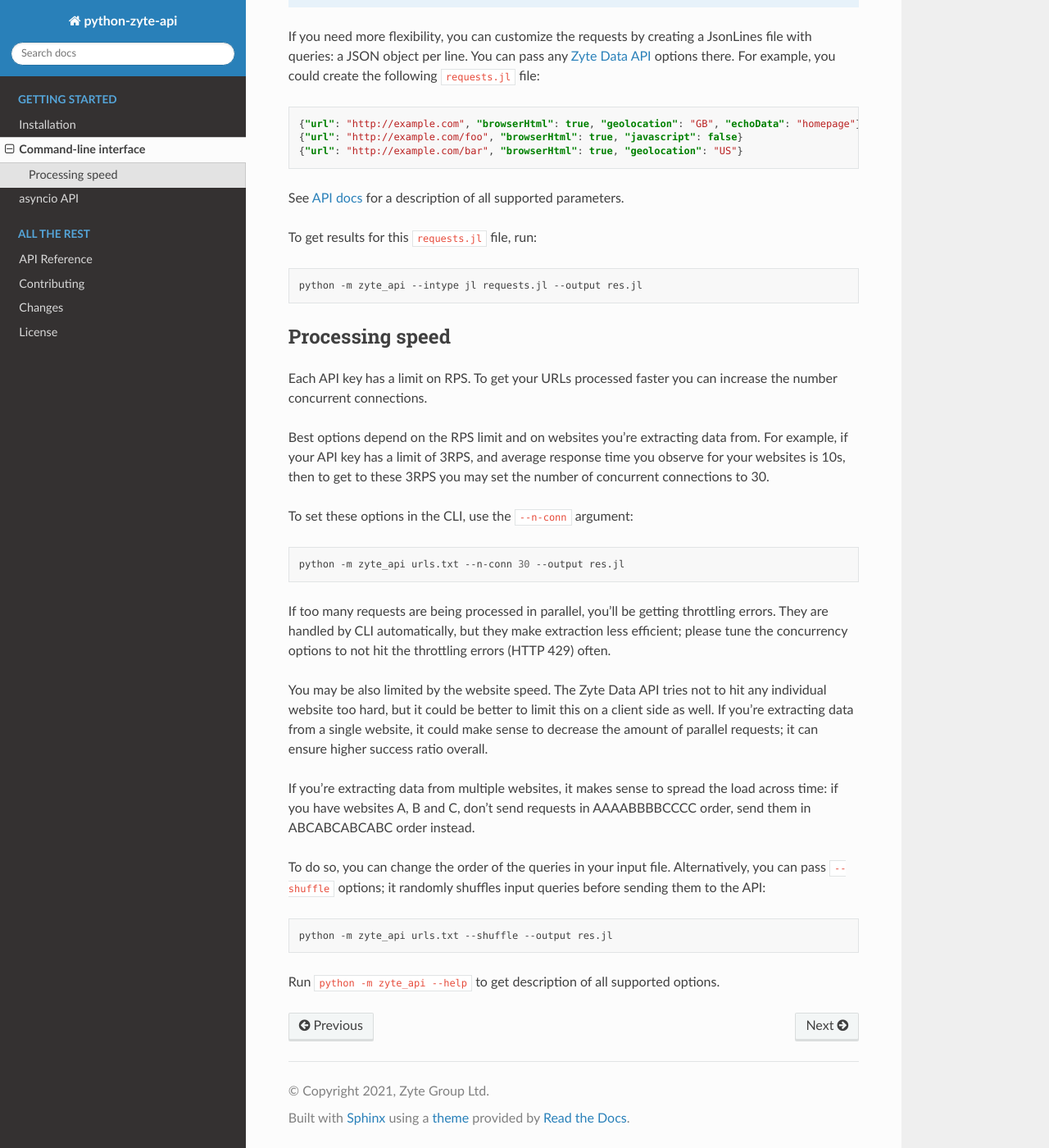
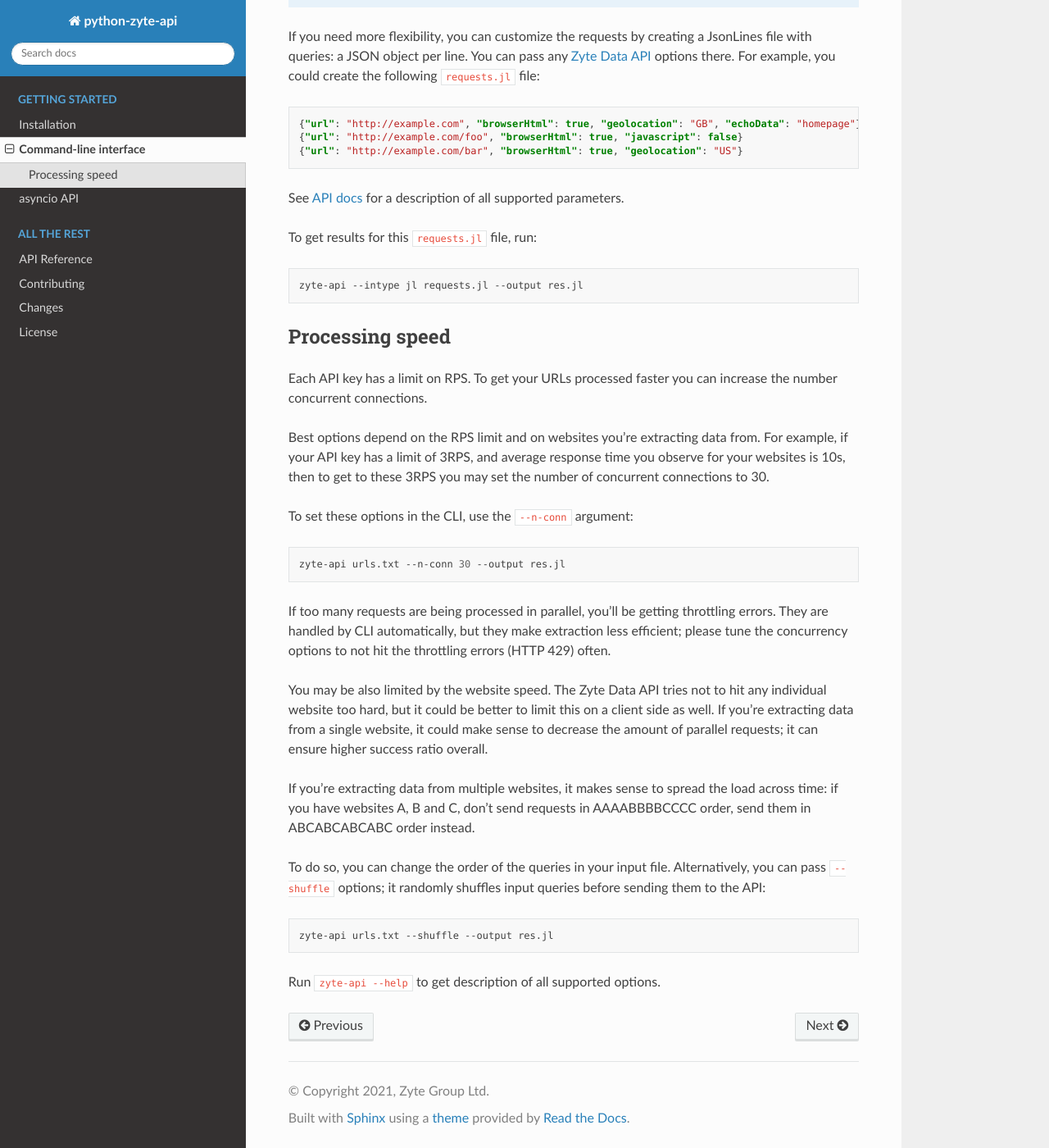
Before and after one commit to zytedata/python-zyte-api, a Sphinx documentation site: the page built from docs/command_line.rst, in a window 1280 px wide and 1400 px high, scrolled down 563 px. Shown: the whole window at 82% size. Built offline with Sphinx 7.4.7 and the Read the Docs theme 2.0.0, drawn with Linux system fonts in a browser that asks for light colours; some of the changed text lies outside the part shown.

Commit message:
Documentation: python -m zyte_api → zyte-api

```diff
--- a/docs/command_line.rst
+++ b/docs/command_line.rst
@@ -15,7 +15,7 @@
 
 .. code-block:: shell
 
-    python -m zyte_api urls.txt --output res.jl
+    zyte-api urls.txt --output res.jl
 
 .. note::
     The results can be stored in an order which is different from the input
@@ -44,7 +44,7 @@
 
 .. code-block:: shell
 
-    python -m zyte_api --intype jl requests.jl --output res.jl
+    zyte-api --intype jl requests.jl --output res.jl
 
 Processing speed
 ~~~~~~~~~~~~~~~~
@@ -61,7 +61,7 @@
 
 .. code-block:: shell
 
-    python -m zyte_api urls.txt --n-conn 30 --output res.jl
+    zyte-api urls.txt --n-conn 30 --output res.jl
 
 If too many requests are being processed in parallel, you'll be getting
 throttling errors. They are handled by CLI automatically, but they make
@@ -84,7 +84,7 @@
 
 .. code-block:: shell
 
-    python -m zyte_api urls.txt --shuffle --output res.jl
+    zyte-api urls.txt --shuffle --output res.jl
 
-Run ``python -m zyte_api --help`` to get description of all supported
+Run ``zyte-api --help`` to get description of all supported
 options.
```
